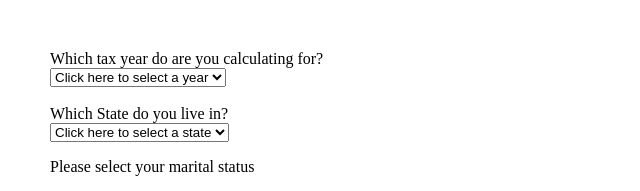
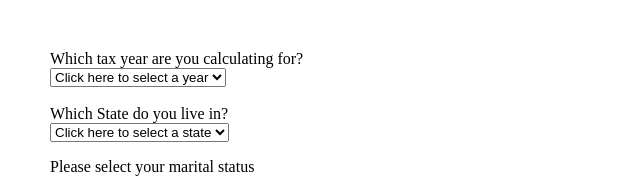
Before and after one commit to ken-can-code/taxcalc, a plain HTML site: page index.html in a window 1280 px wide. Shown: the top 191 px of the page, 0-640 px from the left. Drawn offline with Linux system fonts and the light colour scheme; no server answers.

Commit message:
minor corrections and polish

```diff
--- a/index.html
+++ b/index.html
@@ -11,7 +11,7 @@
 </head>
 <body>
   <form>
-    <label for='taxYear'>Which tax year do are you calculating for?
+    <label for='taxYear'>Which tax year are you calculating for?
     </label><br>
 
     <select id='taxYear'>
--- a/index.js
+++ b/index.js
@@ -5,7 +5,7 @@ const submitButton = document.getElementById('formSubmit');
 let userSelectedMaritalStatus;
 let state;
 let grossIncome;
-let taxYear = document.getElementById('taxYear');
+let taxYear = document.getElementById('taxYear'); // result is an array of blank after 0
 
 (async function getLatestYear() {
   const taxData = await fetch('https://data.ftb.ca.gov/resource/hqma-83bw.json');
@@ -15,7 +15,7 @@ let taxYear = document.getElementById('taxYear');
     taxYear.children[i].innerHTML = latestYear - i + 1;
     taxYear.children[i].value = latestYear - i + 1;
   }
-})();
+})(); // self invoking function
 
 function handleSubmit(event) {
   event.preventDefault();
```
